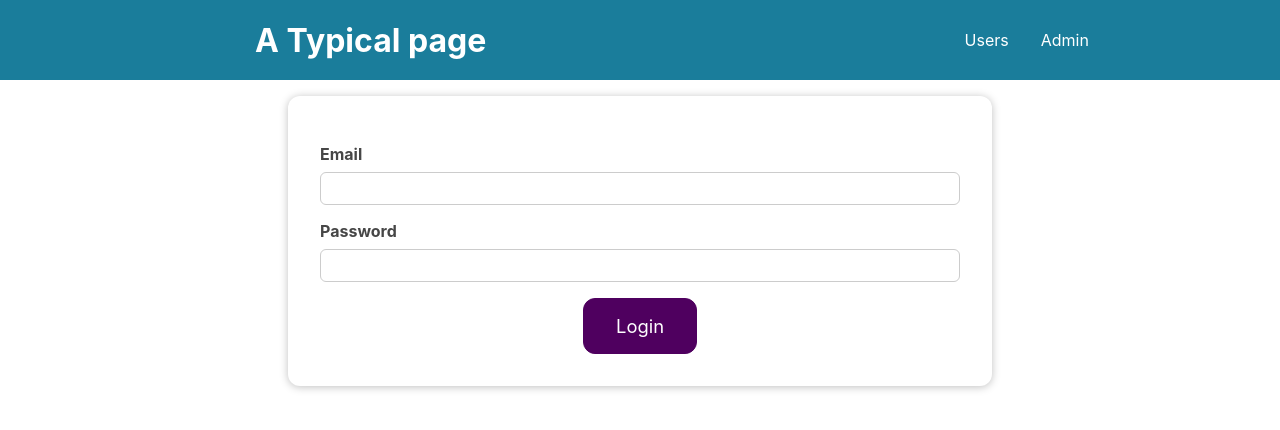
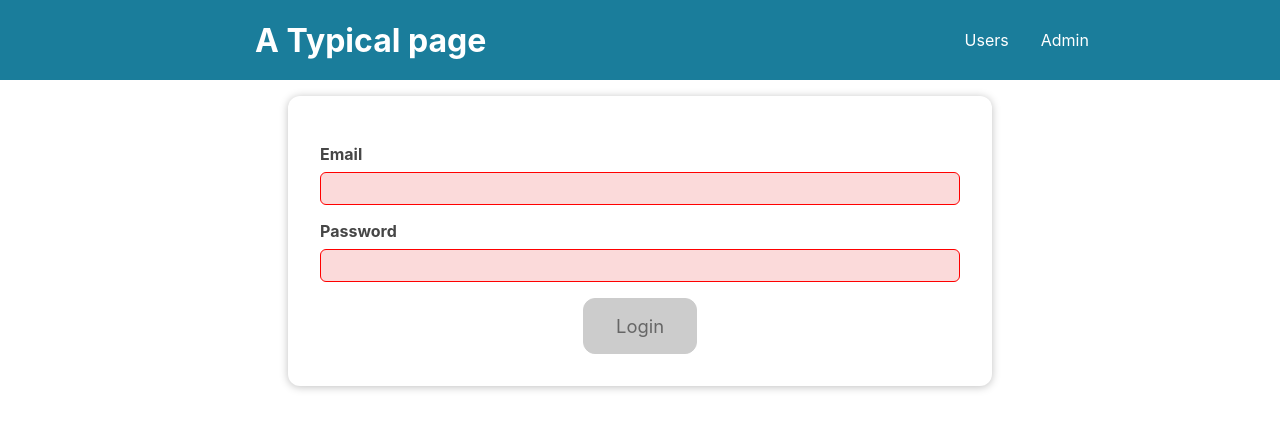
Before and after one commit to GreenBean0303/typicalPage, a React (Create React App) app in the folder my-app/: page / in a window 1280 px wide. Shown: the top 430 px of the page. Built offline with nearby package versions, Linux system fonts and the light colour scheme.

Commit message:
18th page commit

```diff
--- a/my-app/src/App.js
+++ /dev/null
@@ -1,20 +0,0 @@
-import './App.css';
-import { Fragment } from "react";
-import MainHeader from './components/MainHeader/MainHeader.js';
-import Login from "./components/Login/Login.js"
-
-function App() {
-  return (
-   <Fragment>
-   <MainHeader/>
-
-   <main>
-    <Login />
-   </main>
-
-   </Fragment>
-  );
-
-}
-
-export default App;
--- /dev/null
+++ b/my-app/src/App.jsx
@@ -0,0 +1,48 @@
+import './App.css';
+import { Fragment,useEffect,useState } from "react";
+import MainHeader from './components/MainHeader/MainHeader.jsx';
+import Login from "./components/Login/Login.jsx"
+import Home from './components/Home/Home.jsx';
+
+function App() {
+    // Initialize loggedIn state based on localStorage
+    const [loggedIn, setLoggedIn] = useState(() => {
+        const storedUser = JSON.parse(localStorage.getItem('isLoggedUser'));
+        return storedUser ? storedUser.isLogged : false;
+    });
+
+    console.log(loggedIn); // Debugging: Log current login state
+
+    // Effect to check localStorage on initial load
+    useEffect(() => {
+        const storedLoggedUserData = JSON.parse(localStorage.getItem('isLoggedUser'));
+        if (storedLoggedUserData?.isLogged === true) {
+            setLoggedIn(true);
+        }
+    }, []);
+
+    // Login handler to store login state
+    const loginHandler = (user, password) => {
+        localStorage.setItem(
+            'isLoggedUser',
+            JSON.stringify({
+                username: user,
+                isLogged: true,
+            })
+        );
+        setLoggedIn(true);
+    };
+
+    return (
+        <Fragment>
+            <MainHeader />
+            <main>
+            {!loggedIn && <Login onLogin={loginHandler} />}
+            {loggedIn && <Home />}
+
+            </main>
+        </Fragment>
+    );
+}
+
+export default App;
--- /dev/null
+++ b/my-app/src/components/Home/Home.css
@@ -0,0 +1,7 @@
+.home {
+    width: 90%;
+    max-width: 40rem;
+    padding: 3rem;
+    margin: 2rem auto;
+    text-align: center;
+}
--- /dev/null
+++ b/my-app/src/components/Home/Home.jsx
@@ -0,0 +1,11 @@
+import Card from "../UI/Card"
+import "./Home.css"
+
+const Home = () => {
+    return (
+        <Card className ="home">
+            <h1>Welcome back!</h1>
+        </Card>
+    )
+}
+export default Home
--- a/my-app/src/components/Login/Login.css
+++ b/my-app/src/components/Login/Login.css
@@ -14,6 +14,17 @@
 .control label,
 .control input {
     display: block;
+}
+
+.control input:focus {
+    outline: none;
+    border-color:#4f005f;
+    background: #f6dbfc;
+}
+
+.control.invalid input {
+    border-color: red;
+    background: #fbdada;
 }
 
 .control label {
--- a/my-app/src/components/Login/Login.js
+++ b/my-app/src/components/Login/Login.jsx
@@ -1,13 +1,26 @@
-import { useState } from 'react';
+import { useState, useEffect } from 'react';
 import Card from '../UI/Card';
 import Button from '../UI/Button';
 import './Login.css';
 
-const Login = () => {
+const Login = (props) => { // ✅ Accept props
     const [enteredEmail, setEnteredEmail] = useState('');
     const [enteredPassword, setEnteredPassword] = useState('');
     const [emailIsValid, setEmailIsValid] = useState(false);
     const [passwordIsValid, setPasswordIsValid] = useState(false);
+    const [formIsValid, setFormIsValid] = useState(false);
+
+    useEffect(() => {
+        const timeOut = setTimeout(() => {
+            console.log('check form is valid');
+            setFormIsValid(emailIsValid && passwordIsValid);
+            console.log('checked');
+        }, 500);
+
+        return () => {
+            clearTimeout(timeOut);
+        };
+    }, [emailIsValid, passwordIsValid]);
 
     const emailChangeHandler = (event) => {
         setEnteredEmail(event.target.value);
@@ -25,10 +38,15 @@ const Login = () => {
         setPasswordIsValid(enteredPassword.trim().length > 6);
     };
 
+    const submitHandler = (event) => {
+        event.preventDefault();
+        props.onLogin(enteredEmail, enteredPassword); // ✅ Use props.onLogin
+    };
+
     return (
         <Card className="login">
-            <form>
-                <div className="control">
+            <form onSubmit={submitHandler}>
+                <div className={`control ${emailIsValid === false ? 'invalid' : ''}`}>
                     <label htmlFor="email">Email</label>
                     <input
                         type="email"
@@ -38,7 +56,7 @@ const Login = () => {
                         onBlur={emailValidateHandler}
                     />
                 </div>
-                <div className="control">
+                <div className={`control ${passwordIsValid === false ? 'invalid' : ''}`}>
                     <label htmlFor="password">Password</label>
                     <input
                         type="password"
@@ -49,7 +67,7 @@ const Login = () => {
                     />
                 </div>
                 <div className="actions">
-                    <Button type="submit">
+                    <Button type="submit" disabled={!formIsValid}>
                         Login
                     </Button>
                 </div>
--- a/my-app/src/components/MainHeader/MainHeader.js
+++ b/my-app/src/components/MainHeader/MainHeader.jsx
@@ -1,11 +1,11 @@
 import "./MainHeader.css"
-import Navigation from "./Navigation.js"
+import Navigation from "./Navigation.jsx"
 
-const MainHeader = () => {
+const MainHeader = (props) => {
     return (
         <header className="main-header">
             <h1>A Typical page</h1>
-            <Navigation />
+            <Navigation loggedIn = {props.isAuthenticated} />
         </header>
     )
 }
--- a/my-app/src/components/MainHeader/Navigation.js
+++ b/my-app/src/components/MainHeader/Navigation.jsx
@@ -1,6 +1,7 @@
 import "./Navigation.css"
+import Button from "../UI/Button"
 
-const Navigation = () => {
+const Navigation = (props) => {
     return (
         <nav className="nav">
             <ul>
@@ -10,6 +11,11 @@ const Navigation = () => {
                 <li>
                 <a href="/admin">Admin</a>
                 </li>
+                {props.loggedIn && (
+                    <li>
+                        <Button onclick={props.onLogout}>Logout</Button>
+                    </li>
+                )}
             </ul>
         </nav>
     )
--- a/my-app/src/components/UI/Button.css
+++ b/my-app/src/components/UI/Button.css
@@ -16,3 +16,12 @@
 .button:focus {
     outline: none;
 }
+
+.button:disabled,
+.button:focus:disabled,
+.button:hover:disabled {
+    background: #ccc;
+    border-color: #ccc;
+    color: #666;
+    cursor: not-allowed;
+}
--- a/my-app/src/components/UI/Button.js
+++ b/my-app/src/components/UI/Button.jsx
@@ -6,6 +6,7 @@ const Button = (props) => {
             className="button"
             type={props.type || 'button'}
             onClick={props.onClick}
+            disabled={props.disabled}
         >
             {props.children}
         </button>
--- a/my-app/src/index.js
+++ b/my-app/src/index.jsx
@@ -1,7 +1,7 @@
 import React from 'react';
 import ReactDOM from 'react-dom/client';
 import './index.css';
-import App from './App';
+import App from './App.jsx';
 import reportWebVitals from './reportWebVitals';
 
 const root = ReactDOM.createRoot(document.getElementById('root'));
```
Also changed, not shown: my-app/src/components/UI/Card.jsx (renamed from my-app/src/components/UI/Card.js).
